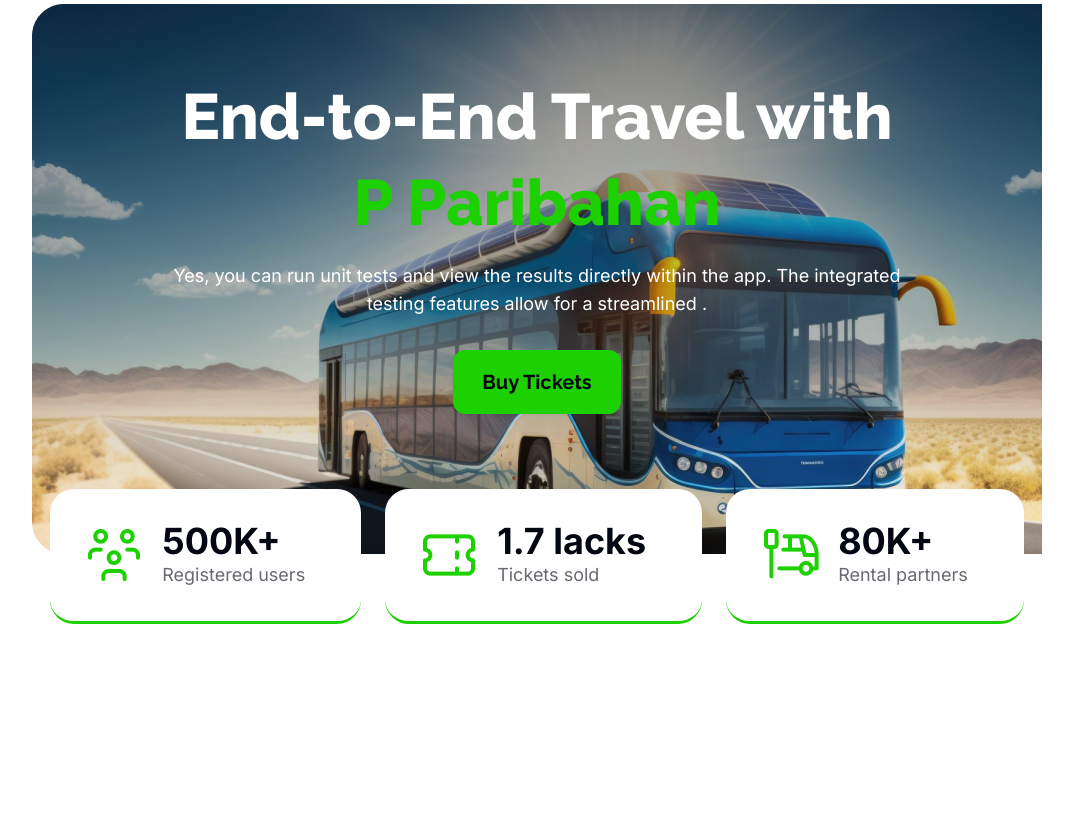
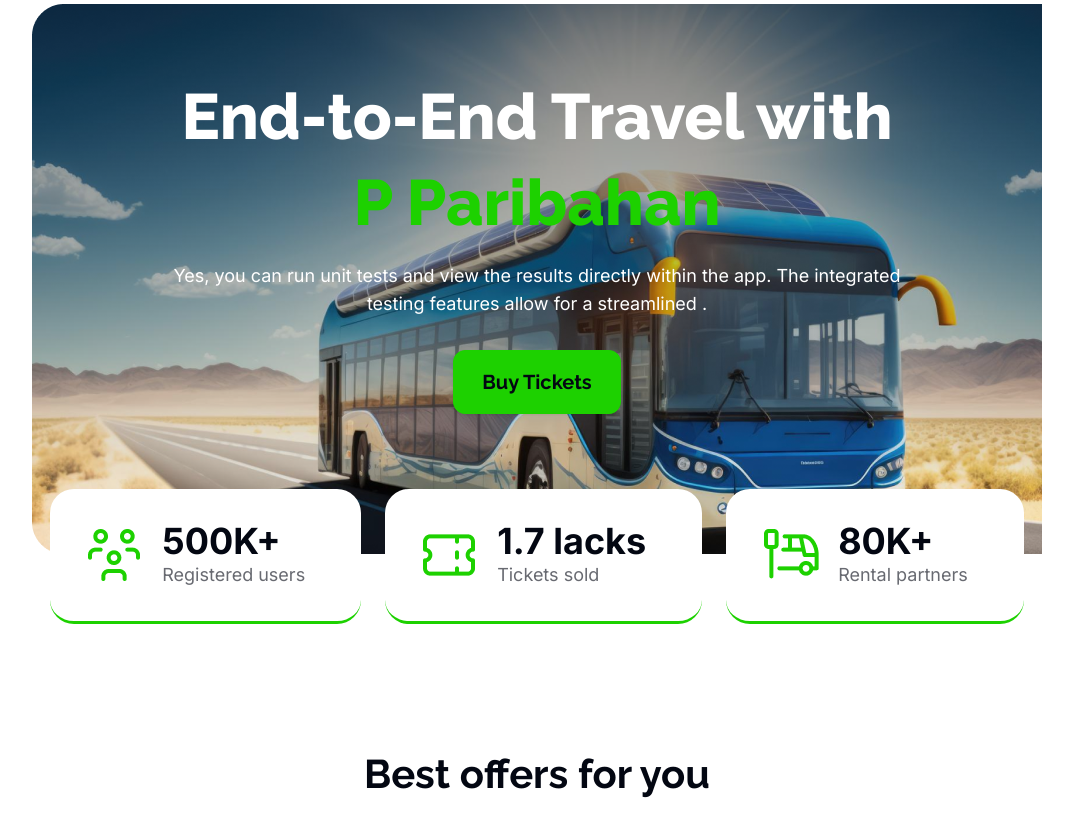
Before and after one commit to rifaj007/web-development-assignment-05, a plain HTML site: page index.html in a window 1280 px wide. Shown: the part 108-944 px from the top of the page, without its empty margins (103-1176 px from the left). Before the commit the page ends 800 px from the top, so only its background shows below. Drawn offline with nearby package versions, Linux system fonts and the light colour scheme.

Commit message:
incomplete best offers section added

```diff
--- a/index.html
+++ b/index.html
@@ -58,7 +58,7 @@
    <main class="px-container">
       <!-- banner section start -->
       <section>
-         <div class=" min-h-[550px]" style="background-image: url(images/banner.png);">
+         <div class=" min-h-[550px] mb-[70px]" style="background-image: url(images/banner.png);">
             <!-- banner inside content start -->
             <div class="flex justify-center">
                <div class="max-w-[740px] text-white raleway-font text-center pt-[70px]">
@@ -115,6 +115,16 @@
          </div>
       </section>
       <!-- banner section end -->
+
+      <!-- best offer section start -->
+      <section class="pt-[120px]">
+         <!-- section tittle start -->
+         <div class="text-center mb-12">
+            <h1 class="text-[#030712] text-[40px] font-bold raleway-font">Best offers for you</h1>
+         </div>
+         <!-- section tittle end -->
+      </section>
+      <!-- best offer section end -->
    </main>
    <!-- main end -->
    <footer></footer>
```
